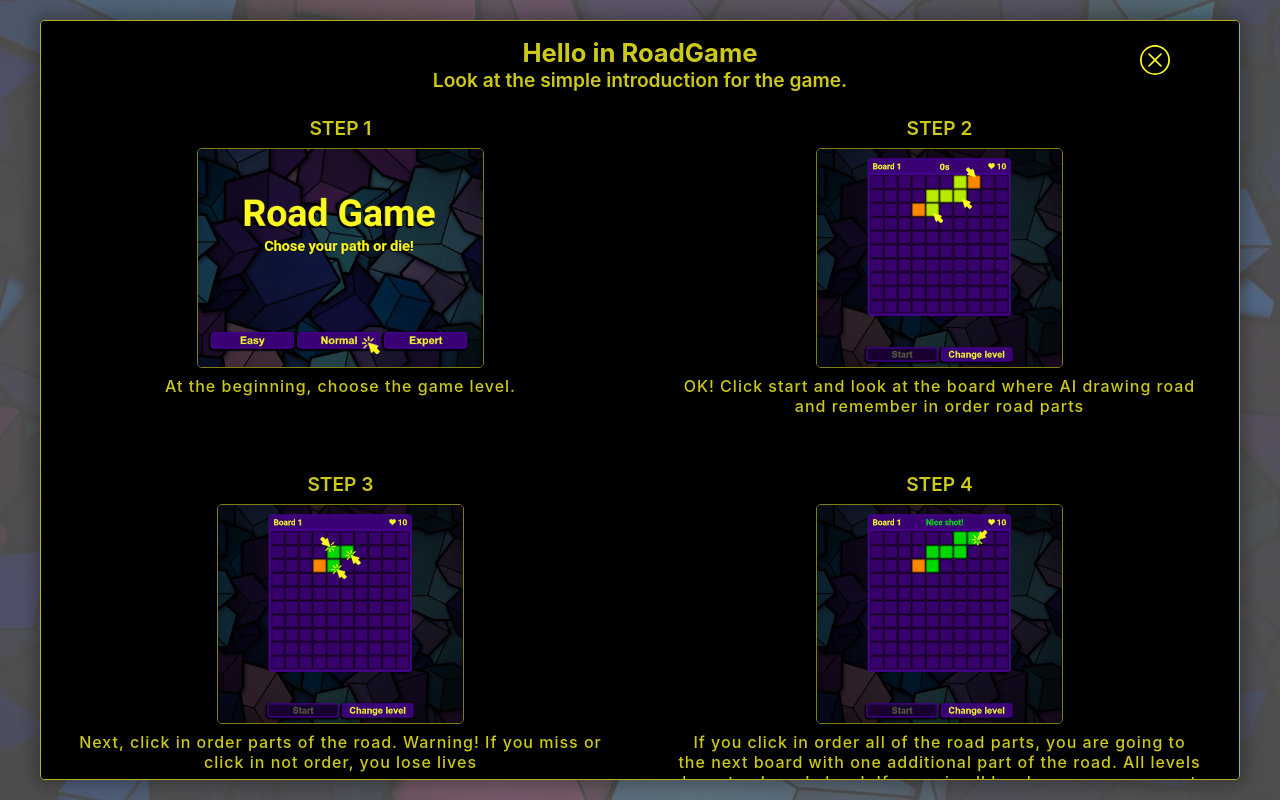
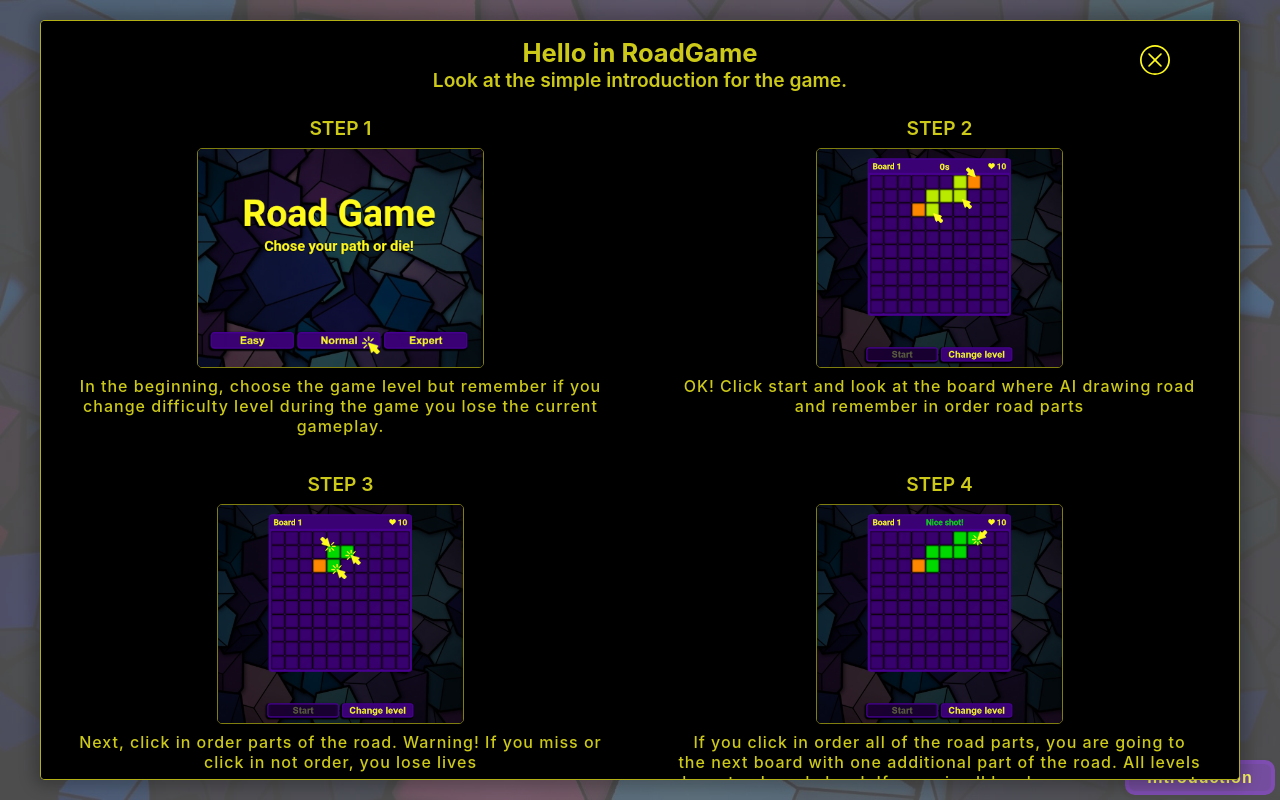
Before and after one commit to MaciejSpalek/RoadGame, a React (Create React App) app: page / in a window 1280 px wide. Built offline with nearby package versions, Linux system fonts and the light colour scheme.

Commit message:
feat: configure introduction component with game

```diff
--- a/src/Components/Game.js
+++ b/src/Components/Game.js
@@ -3,8 +3,8 @@ import Square from "./Square/Square";
 import classNames from "classnames";
 import { setDuration, getDirection, deleteLastArrayElement, setSquareDuration, isBusySquare, getRandom } from "./lib/helpers"
 import Counter from "./Counter/Counter";
-import ButtonOfLevel from "./ButtonOfLevel/ButtonOfLevel"
 import Intro from "./Intro/Intro"
+import StartLayer from "./StartLayer/StartLayer"
 
 class Game extends React.Component {
   constructor(props) {
@@ -12,6 +12,7 @@ class Game extends React.Component {
     this.state = {
 
       // flags
+      isIntroVisible: false,
       isChangeLevelButtonDisabled: false,
       isStartLayerVisible: true,
       isCounterVisible: false,
@@ -48,9 +49,20 @@ class Game extends React.Component {
     this.checkRoad = this.checkRoad.bind(this)
   }
   componentDidMount() {
+    this.ifUserWasOnSite()
     this.setState({
       board: this.createBoard(),
     });
+  }
+  ifUserWasOnSite() {
+    if (localStorage.getItem("RoadGameToken")) {
+      return
+    } else {
+      localStorage.setItem("RoadGameToken", "RoadGameToken")
+      this.setState({
+        isIntroVisible: !this.state.isIntroVisible
+      })
+    }
   }
   createBoard() {
     let list = [];
@@ -406,6 +418,11 @@ class Game extends React.Component {
     })
     this.cleanStateOfGame();
   }
+  handleToggleIntro = () => {
+    this.setState({
+      isIntroVisible: !this.state.isIntroVisible
+    })
+  }
   renderBoard() {
     const {
       firstSquare,
@@ -447,6 +464,7 @@ class Game extends React.Component {
       amountOfLives,
       isStartLayerVisible,
       isChangeLevelButtonDisabled,
+      isIntroVisible,
       counterTime
     } = this.state;
 
@@ -456,49 +474,17 @@ class Game extends React.Component {
       "game__information game__information--miss": this.state.topBoxInformation === "Miss!",
       "game__information game__information--none": this.state.topBoxInformation === "",
     })
-
-    const Easy = "Easy"
-    const Normal = "Normal"
-    const Expert = "Expert"
-
     return (
       <>
-        <Intro />
+        {isIntroVisible && <Intro handleToggleIntro={this.handleToggleIntro} />}
         <div className="game">
-          {isStartLayerVisible ? (
-            <div className="game__start-layer">
-              <div>
-                <h1 className="game__title">Road Game</h1>
-                <p className="game__subtitle">Chose your path or die!</p>
-              </div>
-              <ul className="game__button-box">
-                <ButtonOfLevel
-                  handleClick={this.setDifficultyLevel}
-                  nameLevel={Easy}
-                  amountOfSquares={3}
-                  time={800}
-                  amountOfLives={15}
-                  counterTime={4}
-                />
-                <ButtonOfLevel
-                  handleClick={this.setDifficultyLevel}
-                  nameLevel={Normal}
-                  amountOfSquares={6}
-                  time={400}
-                  amountOfLives={10}
-                  counterTime={3}
-                />
-                <ButtonOfLevel
-                  handleClick={this.setDifficultyLevel}
-                  nameLevel={Expert}
-                  amountOfSquares={9}
-                  time={200}
-                  amountOfLives={5}
-                  counterTime={2}
-                />
-              </ul>
-            </div>
-          ) : (
+          {isStartLayerVisible ?
+            (
+              <StartLayer
+                setDifficultyLevel={this.setDifficultyLevel}
+                handleToggleIntro={this.handleToggleIntro}
+              />
+            ) : (
               <div className="game__board-layer">
                 <div className="game__board-wrapper">
                   <div className="game__top-box">
@@ -512,7 +498,7 @@ class Game extends React.Component {
                     <span className={isWinGame ? "board__winGame-caption" : "board__winGame-caption--none"}></span>
                     {this.renderBoard()}
                   </div>
-                </div>
+                </div >
                 <div className="game__button-box game__button-box--board">
                   <button
                     className={isStartButtonDisabled ? "game__button game__button--disabled" : "game__button"}
@@ -528,8 +514,9 @@ class Game extends React.Component {
                     Change level
             </button>
                 </div>
-              </div>
-            )}
+              </div >
+            )
+          }
         </div >
       </>
     );
--- a/src/Components/Intro/Intro.js
+++ b/src/Components/Intro/Intro.js
@@ -6,9 +6,9 @@ import step_4 from "../../Images/step_4.png"
 import close from "../../Images/close.svg"
 
 
-export default function Intro() {
+export default function Intro({ handleToggleIntro }) {
     return (
-        <main className="introduction">
+        <div className="introduction">
             <div className="introduction__wrapper">
                 <header className="introduction__header">
                     <h3 className="introduction__title">Hello in RoadGame</h3>
@@ -18,7 +18,7 @@ export default function Intro() {
                     <li className="introduction__item">
                         <span className="introduction__step">Step 1</span>
                         <img className="introduction__image" src={step_1} alt="introduction_image" />
-                        <p className="introduction__description">At the beginning, choose the game level.</p>
+                        <p className="introduction__description">In the beginning, choose the game level but remember if you change difficulty level during the game you lose the current gameplay.</p>
                     </li>
                     <li className="introduction__item">
                         <span className="introduction__step">Step 2</span>
@@ -36,8 +36,8 @@ export default function Intro() {
                         <p className="introduction__description">If you click in order all of the road parts, you are going to the next board with one additional part of the road. All levels have ten boards level. If you win all levels you are an expert and you don't need to eat nuts! Have fun</p>
                     </li>
                 </ul>
-                <button className="introduction__button"><img className="introduction__button-icon" src={close} alt="close-icon"></img></button>
+                <button onClick={() => handleToggleIntro()} className="introduction__button"><img className="introduction__button-icon" src={close} alt="close-icon"></img></button>
             </div>
-        </main>
+        </div>
     )
 }
--- /dev/null
+++ b/src/Components/StartLayer/StartLayer.js
@@ -0,0 +1,48 @@
+import React from 'react'
+import ButtonOfLevel from "../ButtonOfLevel/ButtonOfLevel"
+
+
+export default function StartLayer({ setDifficultyLevel, handleToggleIntro }) {
+    const Easy = "Easy"
+    const Normal = "Normal"
+    const Expert = "Expert"
+    return (
+        <div className="game__start-layer">
+            <div>
+                <h1 className="game__title">Road Game</h1>
+                <p className="game__subtitle">Chose your path or die!</p>
+            </div>
+            <ul className="game__button-box">
+                <ButtonOfLevel
+                    handleClick={setDifficultyLevel}
+                    nameLevel={Easy}
+                    amountOfSquares={3}
+                    time={800}
+                    amountOfLives={15}
+                    counterTime={4}
+                />
+                <ButtonOfLevel
+                    handleClick={setDifficultyLevel}
+                    nameLevel={Normal}
+                    amountOfSquares={6}
+                    time={400}
+                    amountOfLives={10}
+                    counterTime={3}
+                />
+                <ButtonOfLevel
+                    handleClick={setDifficultyLevel}
+                    nameLevel={Expert}
+                    amountOfSquares={9}
+                    time={200}
+                    amountOfLives={5}
+                    counterTime={2}
+                />
+            </ul>
+            <button
+                onClick={() => handleToggleIntro()}
+                className="game__intro-button game__button">
+                Introduction
+            </button>
+        </div>
+    )
+}
--- a/src/styles/game.scss
+++ b/src/styles/game.scss
@@ -89,13 +89,22 @@
 		border: 4px solid rgb(72, 0, 145);
 		color: rgb(93, 95, 64);
 	}
+	&__intro-button {
+		position: absolute;
+		right: 0;
+		bottom: 0;
+		height: 35px;
+		width: 150px;
+		font-size: 1em;
+		letter-spacing: 1px;
+	}
 	&__parameter,
 	&__information {
 		font-size: 1em;
 		font-weight: bold;
 		color: rgb(255, 251, 31);
 		&--counter {
-			font-size: 0.6em;
+			font-size: 1em;
 		}
 	}
 	&__information {
@@ -114,6 +123,7 @@
 	}
 
 	&__start-layer {
+		position: relative;
 		display: flex;
 		justify-content: space-evenly;
 		align-items: center;
--- a/src/styles/intro.scss
+++ b/src/styles/intro.scss
@@ -98,10 +98,10 @@ $desktop: 1200px;
 		@media (max-width: $mobileS) and (orientation: landscape) {
 			max-width: 50%;
 		}
-		@media (min-width: $mobileXL) and (orientation: landscape) {
+		@media (min-width: $mobileL) and (orientation: portrait) {
 			max-width: 50%;
 		}
-		@media (min-width: $mobileL) and (orientation: portrait) {
+		@media (min-width: $mobileXL) and (orientation: landscape) {
 			max-width: 50%;
 		}
 	}
@@ -114,7 +114,7 @@ $desktop: 1200px;
 		@media (max-width: $mobileS) and (orientation: landscape) {
 			width: 60%;
 		}
-		@media (max-width: $mobileL) and (orientation: portrait) {
+		@media (min-width: $mobileL) and (orientation: portrait) {
 			width: 70%;
 		}
 		@media (min-width: $mobileXL) and (orientation: landscape) {
```
